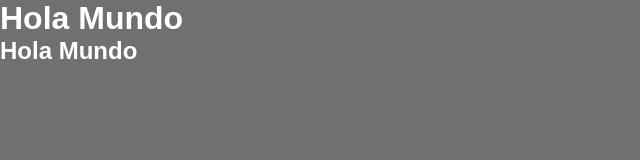
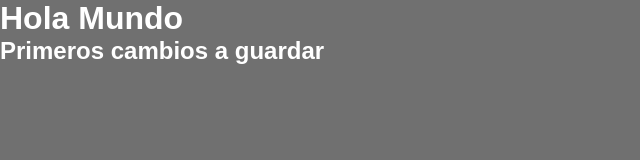
Before and after one commit to Bmagzul/primer-repo, a plain HTML site: page index.html in a window 1280 px wide. Shown: the whole page, without its empty margins (0-640 px from the left). Drawn offline with Linux system fonts and the light colour scheme.

Commit message:
se modifico el index cambiandole algunas palabras

```diff
--- a/index.html
+++ b/index.html
@@ -2,12 +2,12 @@
 <html>
 <head>
     <meta charset="utf-8">
-    <title> Hola </title>
+    <title> Hola a todos</title>
     <link rel="stylesheet" type="text/css" href="css/estilo.css">
 
 </head>
 <body>
     <h1>Hola Mundo</h1>
-    <h2>Hola Mundo</h2>
+    <h2>Primeros cambios a guardar</h2>
 </body>
 </html>
```
